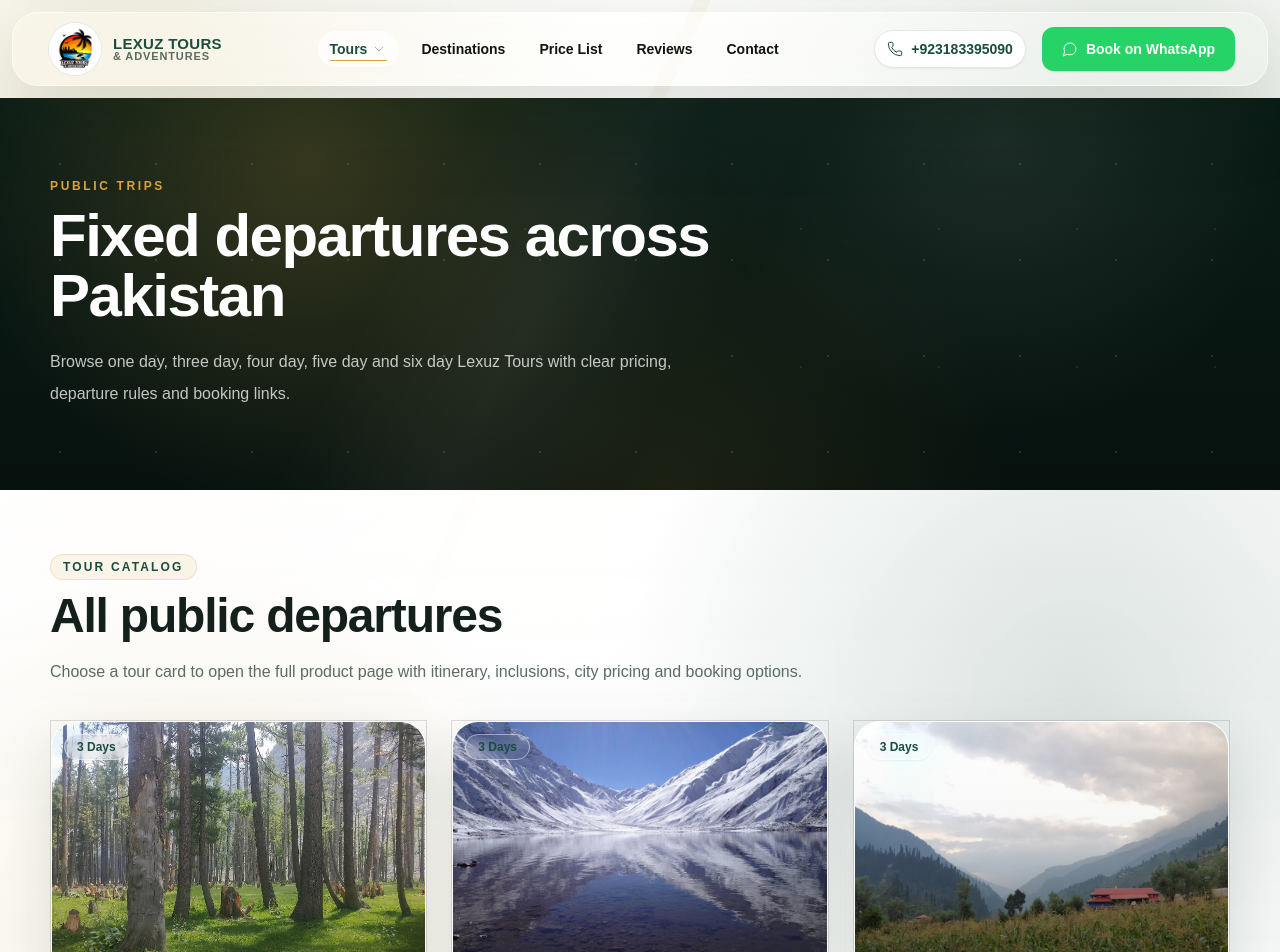
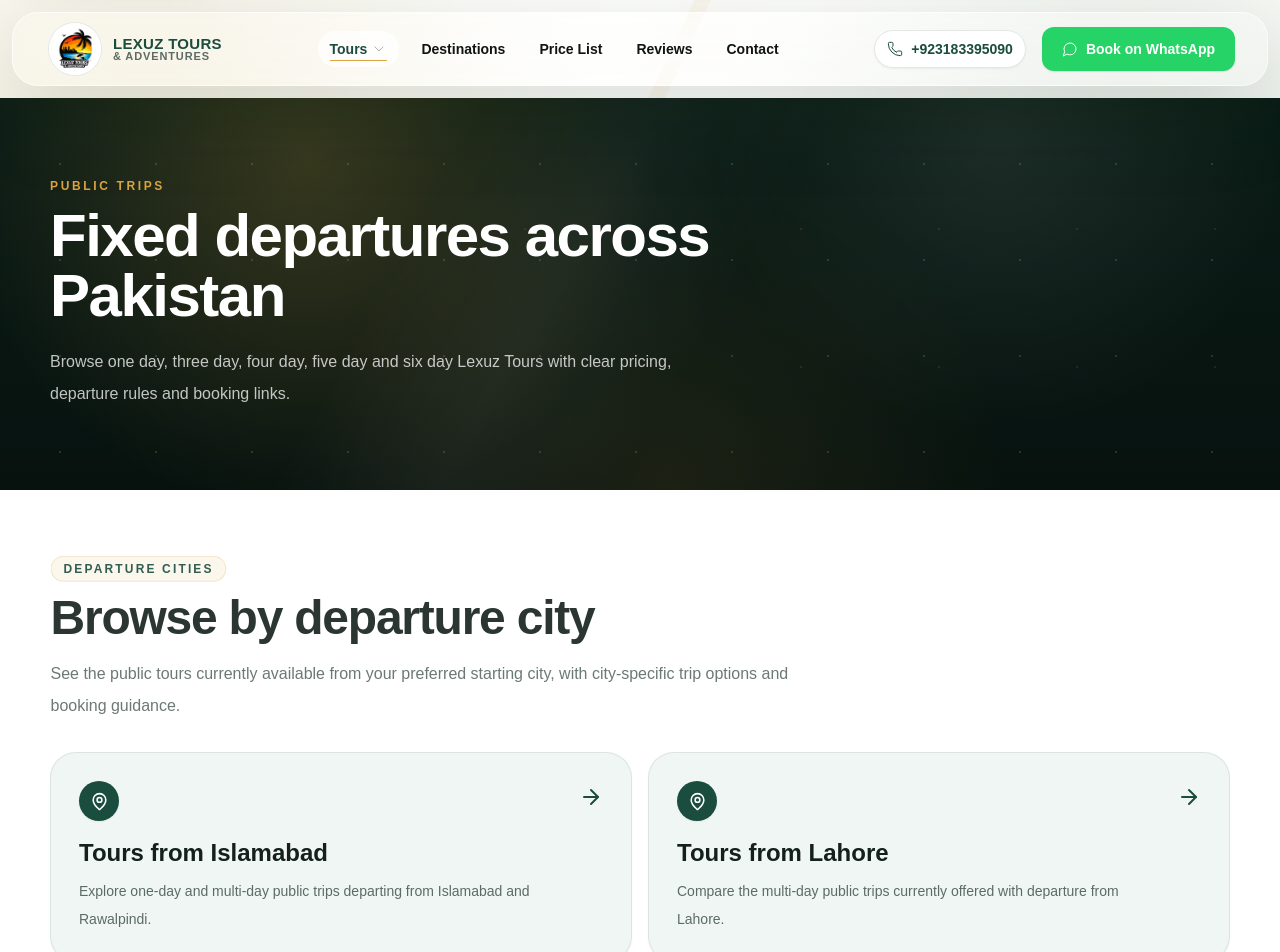
Before and after one commit to hassnaatkhan99-cmd/lexuz-tours-premium, a Next.js app: page /public-trips in a window 1280 px wide. Shown: the top 952 px of the page. Built offline with nearby package versions, Linux system fonts and the light colour scheme.

Commit message:
Strengthen destination and city links

```diff
--- a/app/destinations/page.tsx
+++ b/app/destinations/page.tsx
@@ -26,10 +26,10 @@ export default function DestinationsPage() {
         <div className="container-page">
           <p className="text-xs font-black uppercase tracking-[0.22em] text-brand-accent">Destinations</p>
           <h1 className="mt-3 max-w-4xl text-4xl font-black tracking-tight md:text-6xl">Explore Pakistan with Lexuz</h1>
-          <p className="mt-5 max-w-2xl text-base leading-8 text-white/75">A premium visual entry point into the valleys, forests and mountain journeys available through Lexuz public and private tours.</p>
+          <p className="mt-5 max-w-2xl text-base leading-8 text-white/75">Discover the places Lexuz visits and compare valleys, mountain landscapes, forests and one-day escapes by destination and trip style.</p>
         </div>
       </section>
-      <section className="cinematic-band py-16"><div className="container-page"><SectionHeading eyebrow="Popular Places" title="Destination-led tour options" /><div className="grid gap-6 md:grid-cols-2 lg:grid-cols-3">{tours.slice(0, 9).map((tour) => <DestinationCard key={tour.slug} tour={tour} />)}</div></div></section>
+      <section className="cinematic-band py-16"><div className="container-page"><SectionHeading eyebrow="Places to explore" title="Compare destinations and trip styles" copy="Use this page to discover where each journey leads and whether its setting and duration suit the experience you want. For the complete catalog of available public tour products and departure details, visit Public Trips." /><div className="grid gap-6 md:grid-cols-2 lg:grid-cols-3">{tours.map((tour) => <DestinationCard key={tour.slug} tour={tour} />)}</div></div></section>
     </>
   );
 }
--- a/app/public-trips/page.tsx
+++ b/app/public-trips/page.tsx
@@ -1,4 +1,6 @@
 import type { Metadata } from "next";
+import Link from "next/link";
+import { ArrowRight, MapPin } from "lucide-react";
 import { SectionHeading } from "@/components/SectionHeading";
 import { TourCard } from "@/components/TourCard";
 import { tours } from "@/data/tours";
@@ -29,6 +31,44 @@ export default function PublicTripsPage() {
           <p className="mt-5 max-w-2xl text-base leading-8 text-white/75">Browse one day, three day, four day, five day and six day Lexuz Tours with clear pricing, departure rules and booking links.</p>
         </div>
       </section>
+      <section className="border-b border-brand-primary/10 bg-white py-12 md:py-16">
+        <div className="container-page">
+          <SectionHeading
+            eyebrow="Departure cities"
+            title="Browse by departure city"
+            copy="See the public tours currently available from your preferred starting city, with city-specific trip options and booking guidance."
+          />
+          <div className="grid gap-4 md:grid-cols-2">
+            {[
+              {
+                href: "/tours/islamabad",
+                title: "Tours from Islamabad",
+                copy: "Explore one-day and multi-day public trips departing from Islamabad and Rawalpindi."
+              },
+              {
+                href: "/tours/lahore",
+                title: "Tours from Lahore",
+                copy: "Compare the multi-day public trips currently offered with departure from Lahore."
+              }
+            ].map((city) => (
+              <Link
+                key={city.href}
+                href={city.href}
+                className="focus-ring group flex min-h-40 items-start justify-between gap-5 rounded-[26px] border border-brand-primary/10 bg-brand-secondary/65 p-6 shadow-ds1 transition duration-300 hover:-translate-y-1 hover:border-brand-accent/55 hover:bg-white hover:shadow-ds2 md:p-7"
+              >
+                <div>
+                  <span className="inline-flex size-10 items-center justify-center rounded-full bg-brand-primary text-white shadow-ds1">
+                    <MapPin size={19} aria-hidden="true" />
+                  </span>
+                  <h2 className="mt-4 text-xl font-black text-lexuzNeutral-100 md:text-2xl">{city.title}</h2>
+                  <p className="mt-2 max-w-xl text-sm leading-7 text-lexuzNeutral-60">{city.copy}</p>
+                </div>
+                <ArrowRight className="mt-1 shrink-0 text-brand-primary transition group-hover:translate-x-1" aria-hidden="true" />
+              </Link>
+            ))}
+          </div>
+        </div>
+      </section>
       <section className="cinematic-band py-16"><div className="container-page"><SectionHeading eyebrow="Tour Catalog" title="All public departures" copy="Choose a tour card to open the full product page with itinerary, inclusions, city pricing and booking options." /><div className="grid gap-6 md:grid-cols-2 lg:grid-cols-3">{tours.map((tour) => <TourCard key={tour.slug} tour={tour} />)}</div></div></section>
     </>
   );
```
